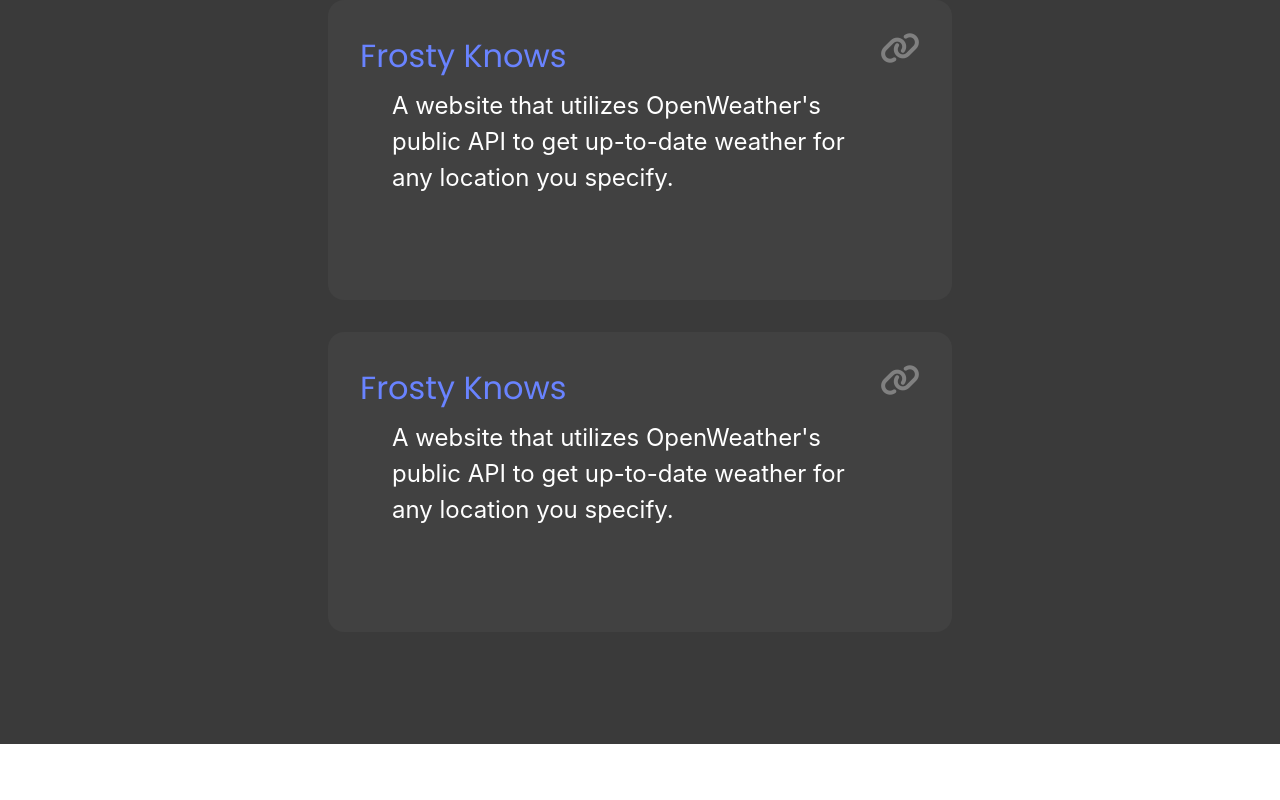
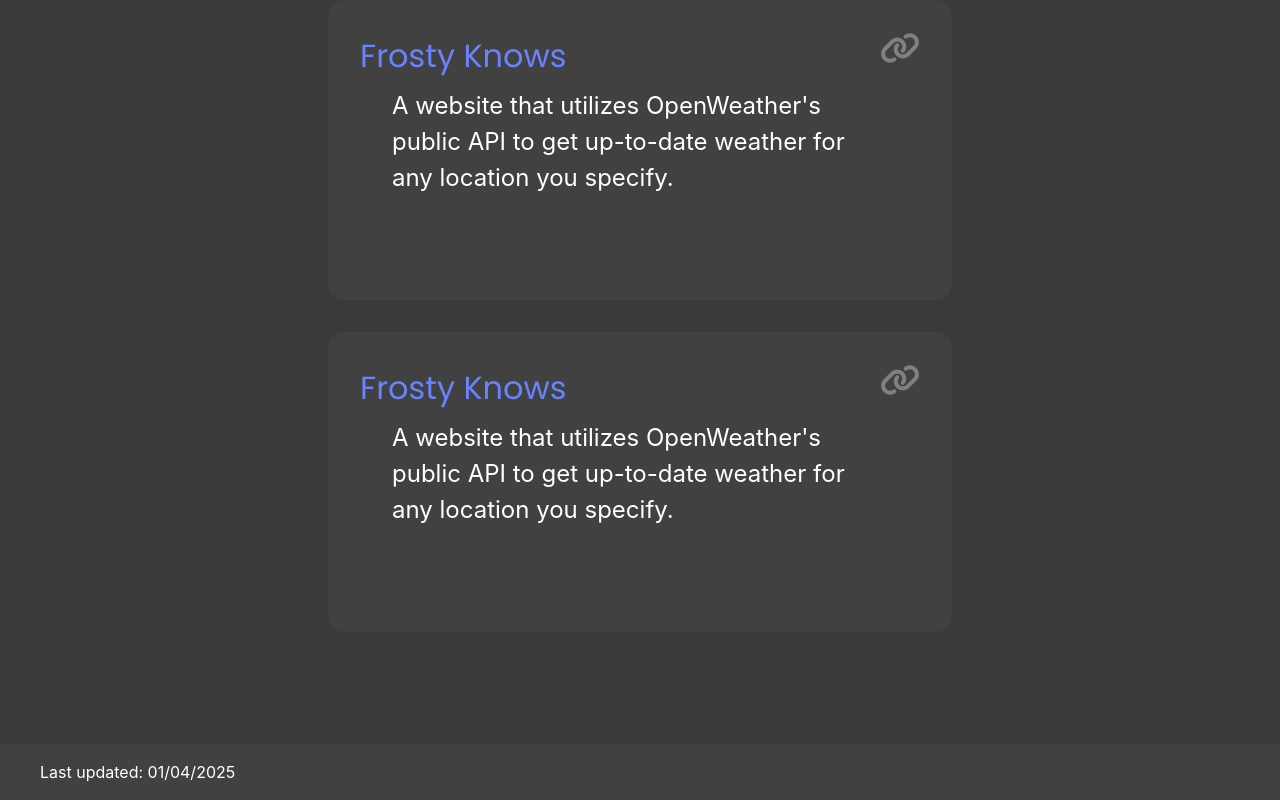
Before and after one commit to MichaelaHunt/Michaela-Hunt-Portfolio, a React (Vite) app in the folder Portfolio/: page / in a window 1280 px wide. Shown: the part 3102-3902 px from the top of the page. Before the commit the page ends 3846 px from the top, so only its background shows below. Built offline with nearby package versions, Linux system fonts and the light colour scheme.

Commit message:
Separated Component css from page css; added Footer

```diff
--- a/Portfolio/src/App.css
+++ b/Portfolio/src/App.css
@@ -22,27 +22,6 @@
 
 h1, h2, h3, h4, h5, h6, p {
   margin: 0;
-}
-
-.headerContainer {
-  width: 100%;
-  height: 88px;
-  display:flex;
-  align-items: center;
-  justify-content: flex-end;
-}
-
-.headerContainer>ul {
-  margin: 0;
-  list-style: none;
-  display: flex;
-  flex-direction: row;
-}
-
-.headerContainer>ul>li>a {
-  font-size: 24px;
-  padding: 0 80px 0 0;
-  color: white;
 }
 
 .main {
@@ -196,59 +175,3 @@
   flex-wrap: wrap;
   margin-bottom: 80px;
 }
-
-.projectCard {
-  width: 624px;
-  height: 300px;
-  border-radius: 16px;
-  padding: 32px;
-  margin: 0 16px 32px;
-  box-sizing: border-box;
-}
-
-.projectRow > h2 {
-  font-size: 32px;
-  color: var(--accent-blue);
-  font-family: "Poppins-Regular";
-  pointer-events: none;
-}
-
-.projectCard > p {
-  font-size: 24px;
-  /* font-family: "Poppins-Regular"; */
-  margin: 8px 32px 0;
-  pointer-events: none;
-}
-
-.projectRow {
-  justify-content: space-between;
-  pointer-events: none;
-}
-
-.projectLink {
-  font-size: 32px;
-  color: grey;
-  pointer-events: auto;
-}
-
-.usesContainer {
-  display: flex;
-  flex-wrap: wrap;
-  flex-direction: row;
-  pointer-events: none;
-}
-
-.uses {
-  /* display: none; */
-  background-color: var(--background-grey);
-  border-radius: 8px;
-  padding: 0 16px;
-  margin: 8px 16px 0 0;
-  display: inline-block;
-  pointer-events: none;
-}
-
-.uses > p {
-  font-size: 20px;
-  pointer-events: none;
-}
--- a/Portfolio/src/App.jsx
+++ b/Portfolio/src/App.jsx
@@ -1,5 +1,6 @@
 import { Outlet } from 'react-router-dom';
 import Header from './components/Header';
+import Footer from './components/Footer';
 
 function App() {
   return (
@@ -8,6 +9,7 @@
       <main className="mx-3">
         <Outlet />
       </main>
+      <Footer></Footer>
     </>
   );
 }
--- /dev/null
+++ b/Portfolio/src/components/Components.css
@@ -0,0 +1,97 @@
+/* Header Styles */
+.headerContainer {
+    width: 100%;
+    height: 88px;
+    display:flex;
+    align-items: center;
+    justify-content: flex-end;
+  }
+
+  .headerContainer>ul {
+    margin: 0;
+    list-style: none;
+    display: flex;
+    flex-direction: row;
+  }
+
+  .headerContainer>ul>li>a {
+    font-size: 24px;
+    padding: 0 80px 0 0;
+    color: white;
+  }
+
+  /* Footer Styles */
+  .footerContainer {
+    height: 56px;
+    display: flex;
+    align-items: center;
+  }
+
+  .footerContainer > ul {
+    margin: 0;
+    list-style: none;
+    display: flex;
+    flex-direction: row;
+  }
+
+  .footerContainer>ul>li {
+    padding: 0 80px 0 0;
+  }
+
+  /* Project Card Style */
+  .projectCard {
+    width: 624px;
+    height: 300px;
+    border-radius: 16px;
+    padding: 32px;
+    margin: 0 16px 32px;
+    box-sizing: border-box;
+  }
+
+  .projectRow > h2 {
+    font-size: 32px;
+    color: var(--accent-blue);
+    font-family: "Poppins-Regular";
+    pointer-events: none;
+  }
+
+  .projectCard > p {
+    font-size: 24px;
+    /* font-family: "Poppins-Regular"; */
+    margin: 8px 32px 0;
+    pointer-events: none;
+  }
+
+  .projectRow {
+    justify-content: space-between;
+    pointer-events: none;
+  }
+
+  .projectLink {
+    font-size: 32px;
+    color: grey;
+    pointer-events: auto;
+  }
+
+  .usesContainer {
+    display: flex;
+    flex-wrap: wrap;
+    flex-direction: row;
+    pointer-events: none;
+  }
+
+  /* UsedLabel Styles */
+  .uses {
+    /* display: none; */
+    background-color: var(--background-grey);
+    border-radius: 8px;
+    padding: 0 16px;
+    margin: 8px 16px 0 0;
+    display: inline-block;
+    pointer-events: none;
+  }
+
+  .uses > p {
+    font-size: 20px;
+    pointer-events: none;
+  }
--- a/Portfolio/src/components/Footer.jsx
+++ b/Portfolio/src/components/Footer.jsx
@@ -1 +1,16 @@
 //required by readme
+import './Components.css';
+
+function Footer() {
+    return (
+        <>
+            <div className='footerContainer card'>
+                <ul>
+                    <li>Last updated: 01/04/2025</li>
+                </ul>
+            </div>
+        </>
+    );
+}
+
+export default Footer;
--- a/Portfolio/src/components/Header.jsx
+++ b/Portfolio/src/components/Header.jsx
@@ -1,5 +1,6 @@
 import { Link, useLocation } from 'react-router-dom';
 import { useEffect } from 'react';
+import './Components.css';
 
 function Header() {
     const currentPage = useLocation().pathname;
--- a/Portfolio/src/components/Project.jsx
+++ b/Portfolio/src/components/Project.jsx
@@ -1,5 +1,6 @@
 import { useState } from 'react'
 import UsedLabel from './UsedLabel';
+import './Components.css';
 
 
 // ProjectProps => {
@@ -50,7 +51,6 @@
                 <div className='usesContainer' style={{ display: projectHover ? 'inline-block' : 'none' }}>
                     {ProjectProps.uses.map((item, i) => (
                         <UsedLabel key={i} name={item}></UsedLabel>
-
                     ))}
                 </div>
                 <p id={`description${ProjectProps.index}`}>{ProjectProps.description}</p>
--- a/Portfolio/src/components/UsedLabel.jsx
+++ b/Portfolio/src/components/UsedLabel.jsx
@@ -1,3 +1,4 @@
+import './Components.css';
 
 function UsedLabel({ name }) {
     return (
```
